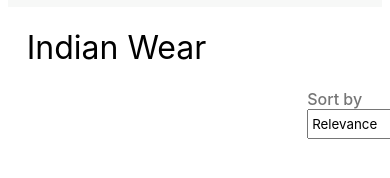
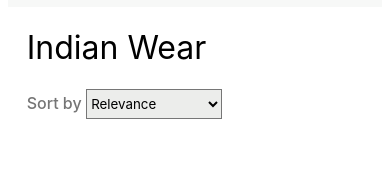
Before and after one commit to arai5563/Max-Fashion, a plain HTML site: page indianWearmen.html in a window 390 px wide. Shown: the part 144-322 px from the top of the page. Drawn offline with nearby package versions, Linux system fonts and the light colour scheme.

Commit message:
Update indianWearmen.html

```diff
--- a/indianWearmen.html
+++ b/indianWearmen.html
@@ -99,6 +99,7 @@
         }
         #sort select {
             height: 30px;
+            background-color: #ECEDEB;
         }
         #sort label {
             color: #757575;
@@ -125,6 +126,9 @@
             }
             #cart button {
                 display: none;
+            }
+            #sort {
+                margin-left: 5%;
             }
         }
     </style>
```
